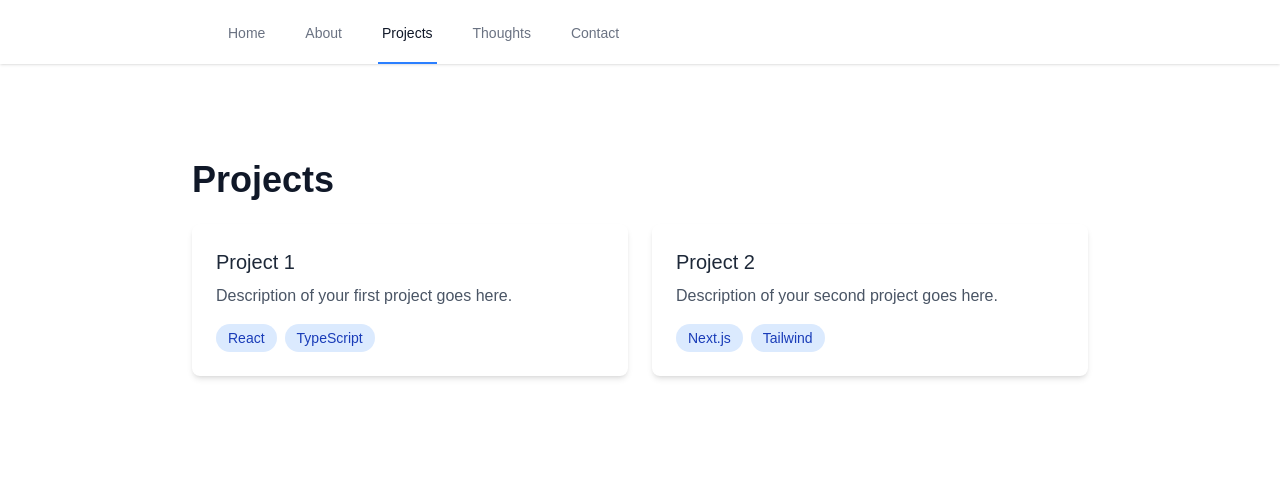
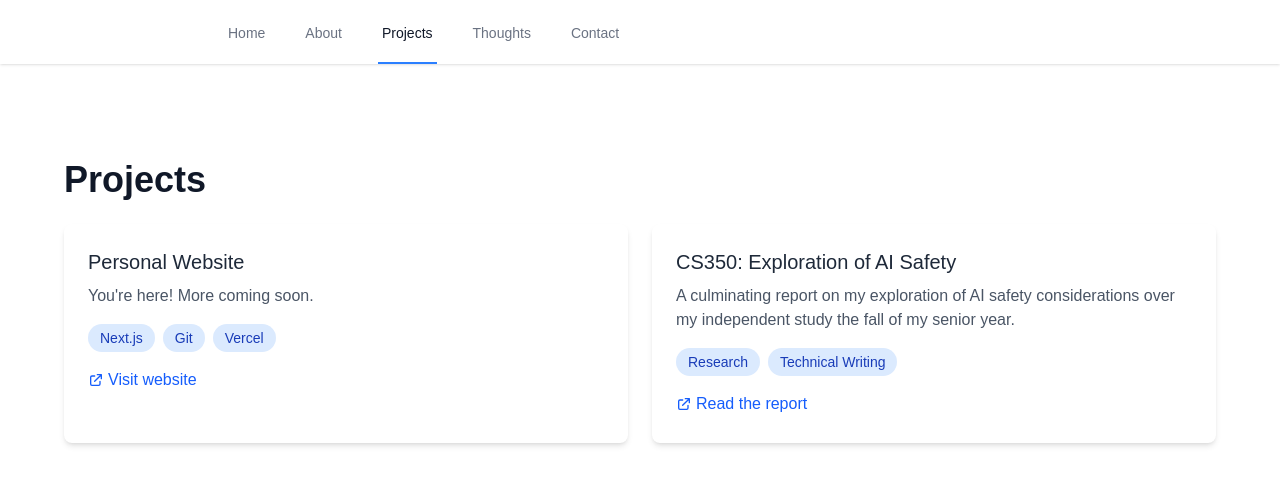
Before and after one commit to vickyylee/personal-website, a Next.js app: page /projects in a window 1280 px wide. Shown: the top 484 px of the page. Built offline with nearby package versions, Linux system fonts and the light colour scheme.

Commit message:
Add rate limiting with Upstash Redis

```diff
--- /dev/null
+++ b/next.config.js
@@ -0,0 +1,42 @@
+/** @type {import('next').NextConfig} */
+const nextConfig = {
+  async headers() {
+    return [
+      {
+        source: '/:path*',
+        headers: [
+          {
+            key: 'X-DNS-Prefetch-Control',
+            value: 'on'
+          },
+          {
+            key: 'Strict-Transport-Security',
+            value: 'max-age=63072000; includeSubDomains; preload'
+          },
+          {
+            key: 'X-XSS-Protection',
+            value: '1; mode=block'
+          },
+          {
+            key: 'X-Frame-Options',
+            value: 'SAMEORIGIN'
+          },
+          {
+            key: 'X-Content-Type-Options',
+            value: 'nosniff'
+          },
+          {
+            key: 'Referrer-Policy',
+            value: 'origin-when-cross-origin'
+          },
+          {
+            key: 'Permissions-Policy',
+            value: 'camera=(), microphone=(), geolocation=()'
+          }
+        ]
+      }
+    ];
+  }
+};
+
+module.exports = nextConfig;
--- a/package.json
+++ b/package.json
@@ -10,6 +10,9 @@
   },
   "dependencies": {
     "@types/next": "^8.0.7",
+    "@upstash/ratelimit": "^2.0.5",
+    "@upstash/redis": "^1.35.0",
+    "express-rate-limit": "^7.5.0",
     "next": "^15.3.3",
     "react": "^19.1.0",
     "react-dom": "^19.1.0"
--- a/src/app/layout.tsx
+++ b/src/app/layout.tsx
@@ -25,6 +25,12 @@ export default function RootLayout({
 }) {
   return (
     <html lang="en">
+      <head>
+        <meta
+          httpEquiv="Content-Security-Policy"
+          content="default-src 'self'; script-src 'self' 'unsafe-inline' 'unsafe-eval'; style-src 'self' 'unsafe-inline' https://fonts.googleapis.com; font-src 'self' https://fonts.gstatic.com; img-src 'self' data: https:; connect-src 'self' https://vickyylee.com; frame-src 'self' https://docs.google.com;"
+        />
+      </head>
       <body className={`${geistSans.variable} ${geistMono.variable} min-h-screen bg-gray-50 dark:bg-gray-900 antialiased`}>
         <Navigation />
         <main className="py-8">
--- a/src/app/page.tsx
+++ b/src/app/page.tsx
@@ -7,11 +7,11 @@ export default function Home() {
     <div className="max-w-4xl mx-auto pt-16">
       <section className="mb-16">
         <h1 className="text-4xl font-bold text-gray-900 dark:text-white mb-6">
-          Hi, I&apos;m Vicky Lee 👋
+          Welcome! My name is Vicky 👋
         </h1>
         <p className="text-lg text-gray-600 dark:text-gray-300 mb-4">
-          Welcome to my personal website! I studied CS and Math at Wellesley College and think a lot about how the technical choices
-          we make are shaped by and (in turn) shape the systems we live in. This guides how I approach public
+          I think a lot about how the technical choices we make are shaped by and
+          (in turn) shape the systems we live in. This guides how I approach public
           policy to help ensure technology better serves the public.
         </p>
         <p className="text-lg text-gray-600 dark:text-gray-300">
@@ -26,18 +26,31 @@ export default function Home() {
         <div className="grid grid-cols-1 md:grid-cols-2 gap-6">
           <div className="p-6 bg-white dark:bg-gray-800 rounded-lg shadow-md">
             <h3 className="text-xl font-medium text-gray-800 dark:text-white mb-2">
-              Web Development
+              ML Engineering & Research
             </h3>
             <p className="text-gray-600 dark:text-gray-300">
-              Building modern, responsive websites and web applications using the latest technologies.
+            I have conducted AI research across academia, government, and industry, applying machine learning to real-world challenges.
+            I believe in using technology thoughtfully to create positive impact and enjoy the complex problem-solving it often demands.
             </p>
           </div>
           <div className="p-6 bg-white dark:bg-gray-800 rounded-lg shadow-md">
             <h3 className="text-xl font-medium text-gray-800 dark:text-white mb-2">
-              Creative Design
+              AI Policy Research & Writing
             </h3>
             <p className="text-gray-600 dark:text-gray-300">
-              Creating beautiful and intuitive user interfaces that provide great user experiences.
+              I explore possibilities for international cooperation around AI, with a particular focus on the national security
+              implications of AI development and integration. I aspire to be an expert in translating complex technological concepts
+              into accessible language to inform and shape policy conversations.
+            </p>
+          </div>
+          <div className="p-6 bg-white dark:bg-gray-800 rounded-lg shadow-md">
+            <h3 className="text-xl font-medium text-gray-800 dark:text-white mb-2">
+              Teach & Volunteer
+            </h3>
+            <p className="text-gray-600 dark:text-gray-300">
+            I am passionate about giving back through teaching and volunteering. I have taught AI and technology skills to underserved
+            communities and supported local initiatives such as homeless shelters. If you’re seeking volunteers with my experience,
+            please feel free to reach out!
             </p>
           </div>
         </div>
@@ -49,14 +62,11 @@ export default function Home() {
         </h2>
         <div className="flex flex-wrap gap-2">
           {[
-            'JavaScript',
-            'TypeScript',
-            'React',
-            'Next.js',
-            'Node.js',
-            'Tailwind CSS',
-            'Git',
-            'Web Design'
+            'Languages: Python, Go, Java',
+            'Data Analysis & ML Stack',
+            'Software Development Tools',
+            'Technical Writing, Policy Analysis, Public Speaking',
+            'Fluent in Korean'
           ].map((skill) => (
             <span
               key={skill}
--- a/src/app/projects/page.tsx
+++ b/src/app/projects/page.tsx
@@ -4,35 +4,64 @@ import React from 'react';
 
 export default function Projects() {
   return (
-    <div className="max-w-4xl mx-auto pt-16">
+    <div className="max-w-6xl mx-auto pt-16">
       <h1 className="text-4xl font-bold text-gray-900 dark:text-white mb-6">Projects</h1>
       <div className="grid grid-cols-1 md:grid-cols-2 gap-6">
         <div className="p-6 bg-white dark:bg-gray-800 rounded-lg shadow-md">
-          <h2 className="text-xl font-medium text-gray-800 dark:text-white mb-2">Project 1</h2>
+          <h2 className="text-xl font-medium text-gray-800 dark:text-white mb-2">Personal Website</h2>
           <p className="text-gray-600 dark:text-gray-300 mb-4">
-            Description of your first project goes here.
-          </p>
-          <div className="flex gap-2">
-            <span className="px-3 py-1 bg-blue-100 dark:bg-blue-900 text-blue-800 dark:text-blue-200 rounded-full text-sm">
-              React
-            </span>
-            <span className="px-3 py-1 bg-blue-100 dark:bg-blue-900 text-blue-800 dark:text-blue-200 rounded-full text-sm">
-              TypeScript
-            </span>
-          </div>
-        </div>
-        <div className="p-6 bg-white dark:bg-gray-800 rounded-lg shadow-md">
-          <h2 className="text-xl font-medium text-gray-800 dark:text-white mb-2">Project 2</h2>
-          <p className="text-gray-600 dark:text-gray-300 mb-4">
-            Description of your second project goes here.
+            You're here! More coming soon.
           </p>
           <div className="flex gap-2">
             <span className="px-3 py-1 bg-blue-100 dark:bg-blue-900 text-blue-800 dark:text-blue-200 rounded-full text-sm">
               Next.js
             </span>
             <span className="px-3 py-1 bg-blue-100 dark:bg-blue-900 text-blue-800 dark:text-blue-200 rounded-full text-sm">
-              Tailwind
+              Git
             </span>
+            <span className="px-3 py-1 bg-blue-100 dark:bg-blue-900 text-blue-800 dark:text-blue-200 rounded-full text-sm">
+              Vercel
+            </span>
+          </div>
+          <div className="mt-4">
+            <a
+              href="https://vickyylee.com"
+              target="_blank"
+              rel="noopener noreferrer"
+              className="text-blue-600 dark:text-blue-400 hover:underline inline-flex items-center gap-1"
+            >
+              <svg className="w-4 h-4" fill="none" stroke="currentColor" viewBox="0 0 24 24">
+                <path strokeLinecap="round" strokeLinejoin="round" strokeWidth="2" d="M10 6H6a2 2 0 00-2 2v10a2 2 0 002 2h10a2 2 0 002-2v-4M14 4h6m0 0v6m0-6L10 14" />
+              </svg>
+              Visit website
+            </a>
+          </div>
+        </div>
+        <div className="p-6 bg-white dark:bg-gray-800 rounded-lg shadow-md">
+          <h2 className="text-xl font-medium text-gray-800 dark:text-white mb-2">CS350: Exploration of AI Safety</h2>
+          <p className="text-gray-600 dark:text-gray-300 mb-4">
+            A culminating report on my exploration of AI safety considerations over my independent study the fall of my senior year.
+          </p>
+          <div className="flex gap-2">
+            <span className="px-3 py-1 bg-blue-100 dark:bg-blue-900 text-blue-800 dark:text-blue-200 rounded-full text-sm">
+              Research
+            </span>
+            <span className="px-3 py-1 bg-blue-100 dark:bg-blue-900 text-blue-800 dark:text-blue-200 rounded-full text-sm">
+              Technical Writing
+            </span>
+          </div>
+          <div className="mt-4">
+            <a
+              href="https://docs.google.com/document/d/1FYh3LJ0fviPa-KXztewivbzFpGnMOqWAUwX2dtYXU3E/edit?tab=t.0"
+              target="_blank"
+              rel="noopener noreferrer"
+              className="text-blue-600 dark:text-blue-400 hover:underline inline-flex items-center gap-1"
+            >
+              <svg className="w-4 h-4" fill="none" stroke="currentColor" viewBox="0 0 24 24">
+                <path strokeLinecap="round" strokeLinejoin="round" strokeWidth="2" d="M10 6H6a2 2 0 00-2 2v10a2 2 0 002 2h10a2 2 0 002-2v-4M14 4h6m0 0v6m0-6L10 14" />
+              </svg>
+              Read the report
+            </a>
           </div>
         </div>
       </div>
--- /dev/null
+++ b/src/middleware.ts
@@ -0,0 +1,48 @@
+import { NextResponse } from 'next/server';
+import type { NextRequest } from 'next/server';
+import { Ratelimit } from '@upstash/ratelimit';
+import { Redis } from '@upstash/redis';
+
+// Create a new ratelimiter that allows 10 requests per 10 seconds
+const ratelimit = new Ratelimit({
+  redis: Redis.fromEnv(),
+  limiter: Ratelimit.slidingWindow(10, '10 s'),
+  analytics: true,
+  prefix: '@upstash/ratelimit',
+});
+
+export async function middleware(request: NextRequest) {
+  const ip = request.ip ?? '127.0.0.1';
+  const { success, limit, reset, remaining } = await ratelimit.limit(ip);
+
+  if (!success) {
+    return new NextResponse('Too Many Requests', {
+      status: 429,
+      headers: {
+        'X-RateLimit-Limit': limit.toString(),
+        'X-RateLimit-Remaining': remaining.toString(),
+        'X-RateLimit-Reset': reset.toString(),
+      },
+    });
+  }
+
+  const response = NextResponse.next();
+  response.headers.set('X-RateLimit-Limit', limit.toString());
+  response.headers.set('X-RateLimit-Remaining', remaining.toString());
+  response.headers.set('X-RateLimit-Reset', reset.toString());
+
+  return response;
+}
+
+export const config = {
+  matcher: [
+    /*
+     * Match all request paths except for the ones starting with:
+     * - api (API routes)
+     * - _next/static (static files)
+     * - _next/image (image optimization files)
+     * - favicon.ico (favicon file)
+     */
+    '/((?!api|_next/static|_next/image|favicon.ico).*)',
+  ],
+};
```
Also changed, not shown: src/app/about/page.tsx (+12 -4 lines), src/app/contact/page.tsx (+17 -3 lines), 1 other file (tests, documents, lock files or other folders).
